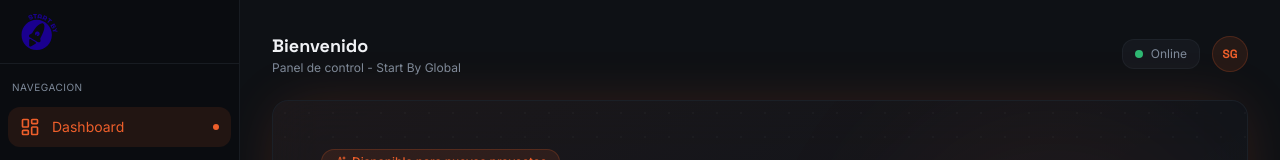
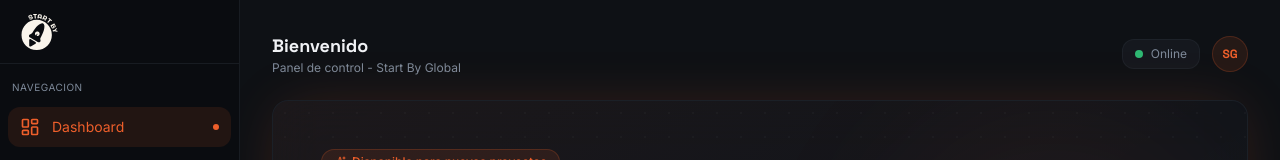
Before and after one commit to jesaadev/start-by-global-website, a Next.js app: page / in a window 1280 px wide. Shown: the top 160 px of the page. Built offline with nearby package versions, Linux system fonts and the light colour scheme.

Commit message:
feat: add black logo to sidebar with invert filter\n\nUpdate sidebar to use black logo with Tailwind invert filter.

```diff
--- a/components/sidebar-nav.tsx
+++ b/components/sidebar-nav.tsx
@@ -93,9 +93,9 @@ export function SidebarNav() {
         <div className={cn("flex items-center gap-3 px-4 h-16 border-b border-border/50", collapsed && "justify-center px-2")}>
           <Link href="/" className="flex items-center gap-3" onClick={() => setMobileOpen(false)}>
             <img
-              src="/logo-blue.svg"
+              src="/logo-black.svg"
               alt="Start By Global"
-              className={cn("shrink-0 transition-all", collapsed ? "h-8" : "h-10")}
+              className={cn("shrink-0 transition-all invert", collapsed ? "h-8" : "h-10")}
             />
           </Link>
         </div>
```
